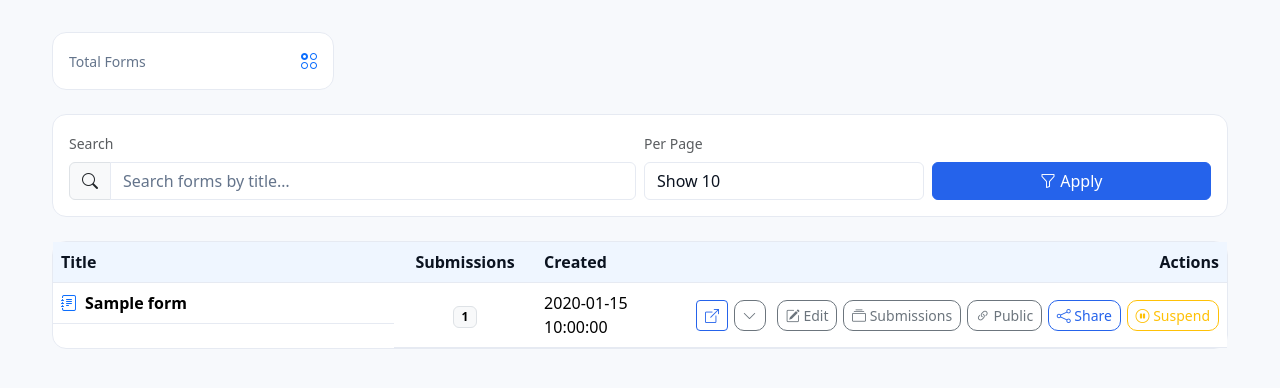
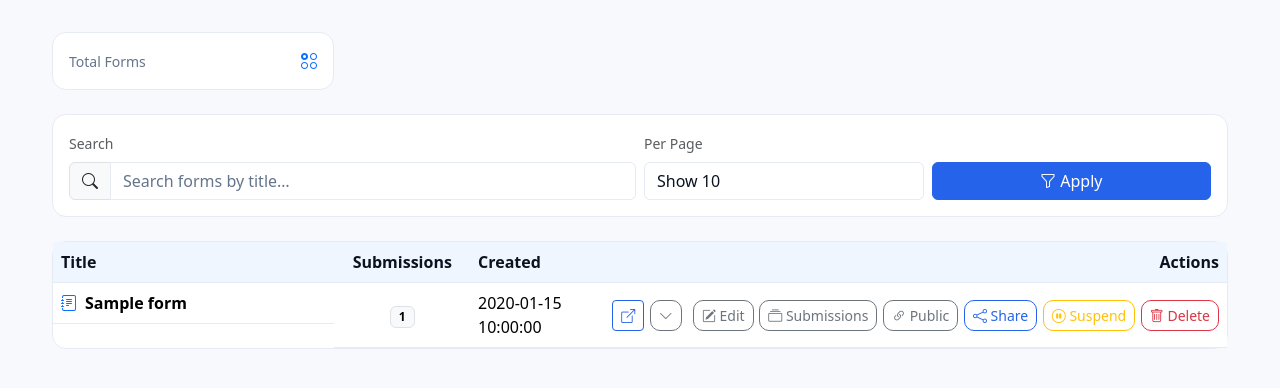
Before and after one commit to Cybok06/Forms, a Flask app: template templates/admin_dashboard.html in a window 1280 px wide, after a click that opens the changed part. Shown: the part 71-459 px from the top of the page. Run offline with Flask 3, Linux system fonts and the light colour scheme; the template is opened without the code that fills it: most values are stand-ins (such as "Sample title", 1, 10 or a date in 2020); parts of the project's set-up code (start-up, migrations or seed data) failed here and were passed over; some libraries are stand-ins or nearby versions.

Commit message:
Update admin_dashboard.html

```diff
--- a/templates/admin_dashboard.html
+++ b/templates/admin_dashboard.html
@@ -176,14 +176,14 @@
 
                   <!-- Slide-out tray -->
                   <span id="actions-{{ f._id }}" class="row-actions">
-                    <!-- Edit: go to /builder/<slug> (prefill works) -->
+                    <!-- Edit: /builder/<slug> (prefill works) -->
                     <a class="btn btn-sm btn-outline-secondary"
                        href="{{ url_for('form_bp.builder_edit', slug=f.slug) }}"
                        title="Edit form">
                       <i class="bi bi-pencil-square"></i> <span class="d-none d-lg-inline">Edit</span>
                     </a>
 
-                    <!-- Submissions tab -->
+                    <!-- Submissions -->
                     <a class="btn btn-sm btn-outline-secondary"
                        href="{{ url_for('admin_bp.view_form', slug=f.slug) }}?tab=submissions#submissions"
                        title="View submissions">
@@ -218,6 +218,16 @@
                       {% else %}
                         <i class="bi bi-pause-circle"></i> <span class="d-none d-lg-inline">Suspend</span>
                       {% endif %}
+                    </button>
+
+                    <!-- DELETE FORM (and its submissions) -->
+                    <button class="btn btn-sm btn-outline-danger"
+                            type="button"
+                            title="Delete form"
+                            data-action="delete-form"
+                            data-slug="{{ f.slug }}"
+                            data-endpoint="{{ url_for('admin_bp.delete_form', slug=f.slug) }}">
+                      <i class="bi bi-trash"></i> <span class="d-none d-lg-inline">Delete</span>
                     </button>
                   </span>
                 </div>
@@ -364,6 +374,52 @@
     }
   });
 
+  // DELETE form (and its submissions) via DELETE /admin/forms/<slug>
+  document.addEventListener('click', async (e)=>{
+    const btn = e.target.closest('button[data-action="delete-form"]');
+    if(!btn) return;
+
+    const endpoint = btn.getAttribute('data-endpoint');
+    const slug = btn.getAttribute('data-slug');
+
+    const confirmMsg = `Delete this form permanently? All its submissions will be removed.`;
+    if(!confirm(confirmMsg)) return;
+
+    setBusy(btn, true);
+
+    try{
+      const res = await fetch(endpoint, {
+        method:'DELETE',
+        headers:{ 'X-Requested-With':'fetch' }
+      });
+      const data = await res.json().catch(()=>({}));
+      if(!res.ok || data.ok===false){ throw new Error(data.error || 'Delete failed'); }
+
+      // Remove the row
+      const tr = btn.closest('tr');
+      tr?.parentElement?.removeChild(tr);
+      toast('Form deleted.');
+    }catch(err){
+      console.error(err);
+      toast(err.message || 'Delete failed.');
+    }finally{
+      setBusy(btn, false);
+    }
+  });
+
+  function setBusy(btn, on){
+    if(on){
+      btn.setAttribute('disabled','true');
+      btn.setAttribute('aria-disabled','true');
+      btn.dataset._oldHtml = btn.innerHTML;
+      btn.innerHTML = '<span class="spinner-border spinner-border-sm me-1" role="status" aria-hidden="true"></span>Deleting…';
+    }else{
+      btn.removeAttribute('disabled');
+      btn.removeAttribute('aria-disabled');
+      if(btn.dataset._oldHtml) btn.innerHTML = btn.dataset._oldHtml;
+    }
+  }
+
   // Share modal logic
   let shareModal, shareUrlInput, shareFormTitle, waShareBtn;
   document.addEventListener('DOMContentLoaded', ()=>{
```
